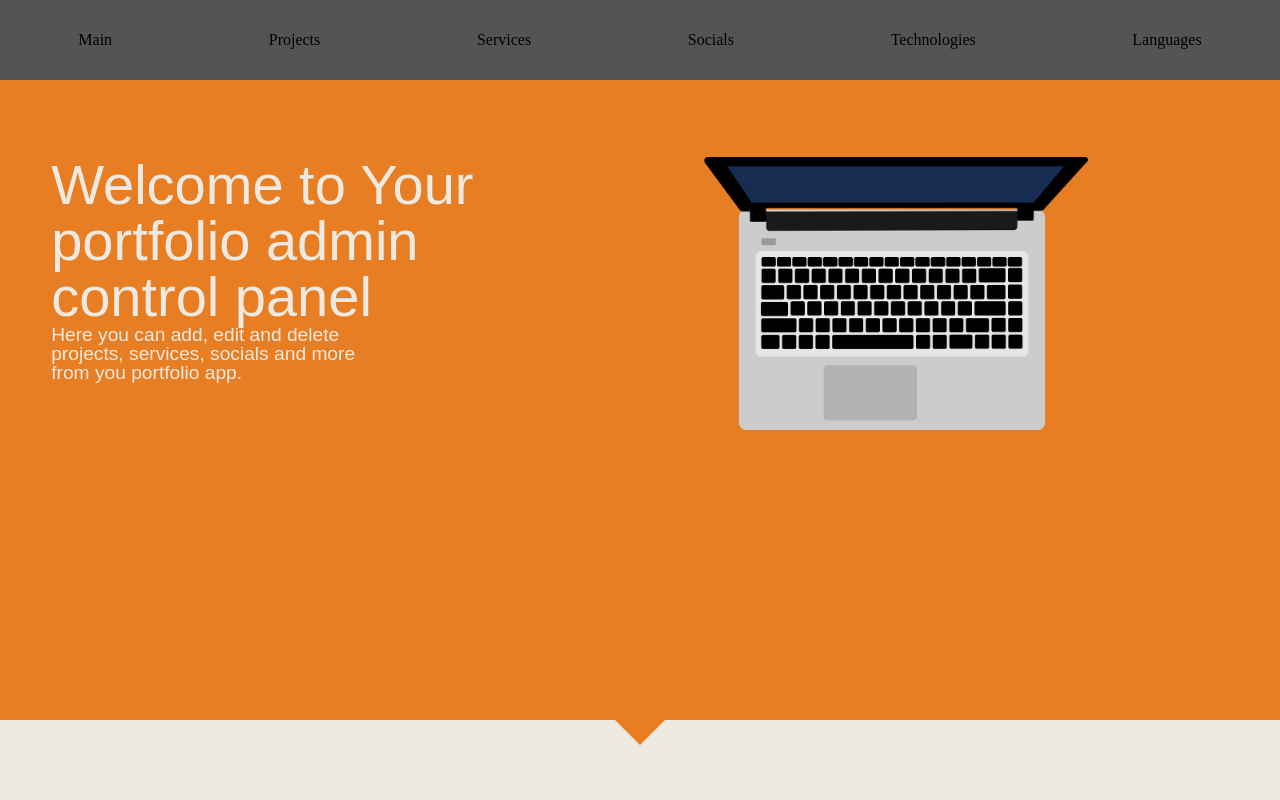
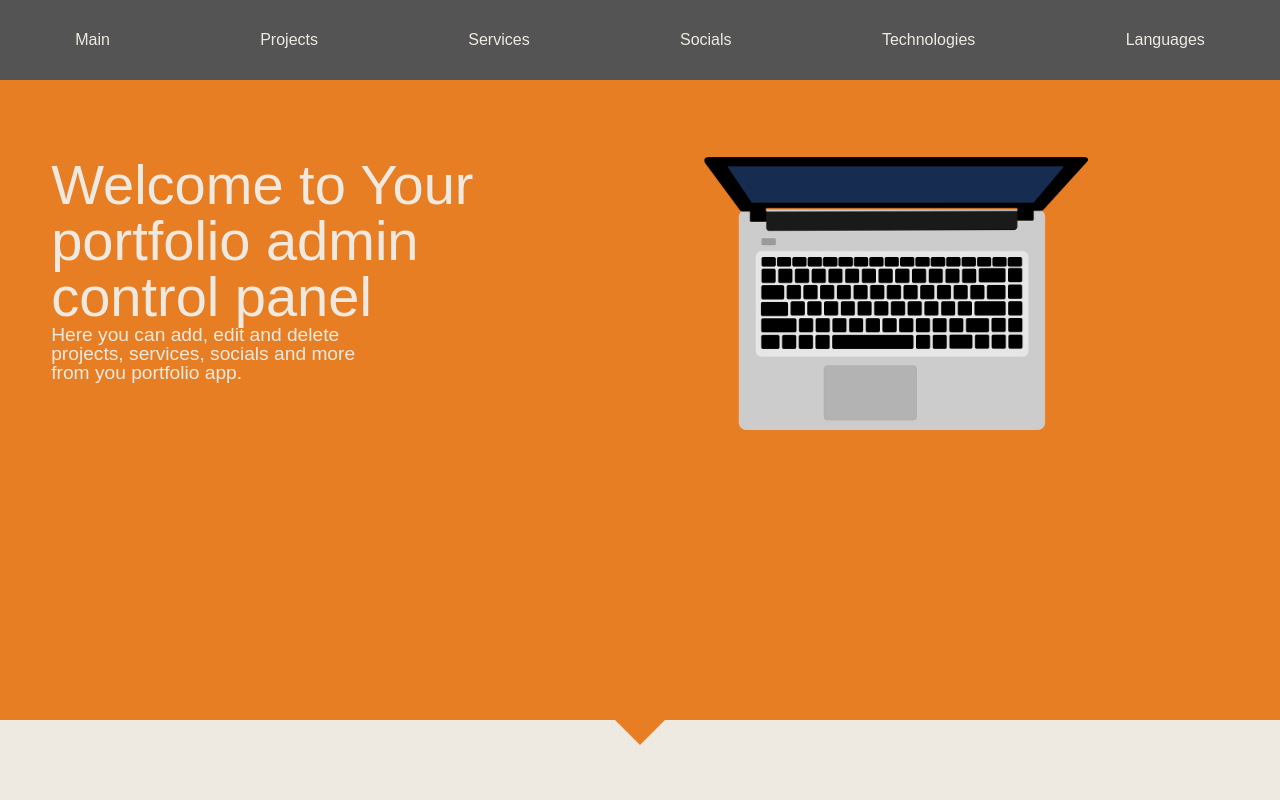
Before and after one commit to mhmdtshref/portfolio, an Angular app in the folder admin/: page / in a window 1280 px wide. Shown: the top 800 px of the page. Built offline with nearby package versions, Linux system fonts and the light colour scheme; a web font is replaced by a local one.

Commit message:
Update style to handle deletion of anchor element  #115

```diff
--- a/admin/src/app/navbar/navbar.component.scss
+++ b/admin/src/app/navbar/navbar.component.scss
@@ -9,8 +9,9 @@ ul {
   background-color: $primary-background-color;
 }
 
-li a {
+li {
   text-decoration: none;
   color: $primary-font-color;
   font-family: $primary-font-family;
+  cursor: pointer;
 }
```
